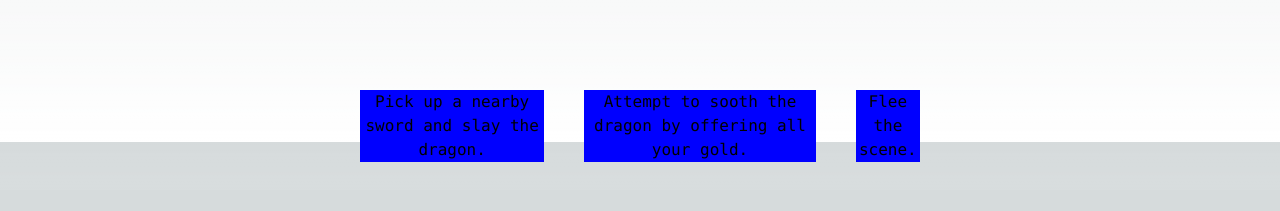
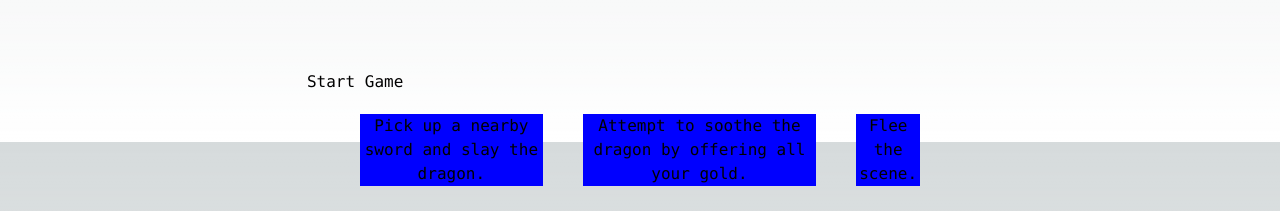
Before and after one commit to cameronlee101/fall-hacks-2023, a Next.js app: page / in a window 1280 px wide. Shown: the part 658-869 px from the top of the page. Before the commit the page ends 848 px from the top, so only its background shows below. Built offline with nearby package versions, Linux system fonts and the light colour scheme; no server answers.

Commit message:
start game and dragon scenario

```diff
--- a/src/app/page.tsx
+++ b/src/app/page.tsx
@@ -114,8 +114,21 @@ export default function Home() {
     }
   };
 
+  function dragonScenario() {
+    return (
+      <div>
+        {/* First scenario */}
+        <div style={{ display: "flex", justifyContent: "space-between", maxWidth: "600px", margin: "0 auto" }}>
+          <button onClick={() => dragonScenarioLogic(0)} style={{ backgroundColor: "blue", margin: "20px" }}>Pick up a nearby sword and slay the dragon.</button>
+          <button onClick={() => dragonScenarioLogic(1)} style={{ backgroundColor: "blue", margin: "20px" }}>Attempt to soothe the dragon by offering all your gold.</button>
+          <button onClick={() => dragonScenarioLogic(2)} style={{ backgroundColor: "blue", margin: "20px" }}>Flee the scene.</button>
+        </div>
+      </div>
+    );
+  }
+
   // Function for Scenario 1
-  const dragonScenario = (selection: number) => {
+  const dragonScenarioLogic = (selection: number) => {
     getOpenAIResponse(dragonPrompts[selection])
   };
 
@@ -159,14 +172,9 @@ export default function Home() {
               </ul>
             </div>
 
-            <div>
-              {/* First scenario */}
-              <div style={{ display: "flex", justifyContent: "space-between", maxWidth: "600px", margin: "0 auto" }}>
-                <button onClick={() => dragonScenario(0)} style={{ backgroundColor: "blue", margin: "20px" }}>Pick up a nearby sword and slay the dragon.</button>
-                <button onClick={() => dragonScenario(1)} style={{ backgroundColor: "blue", margin: "20px" }}>Attempt to sooth the dragon by offering all your gold.</button>
-                <button onClick={() => dragonScenario(2)} style={{ backgroundColor: "blue", margin: "20px" }}>Flee the scene.</button>
-              </div>
-            </div>
+            <button onClick={() => getOpenAIResponse(initialPrompt)}>Start Game</button>
+
+            {dragonScenario()}
           </div>
         </div>
 
```
